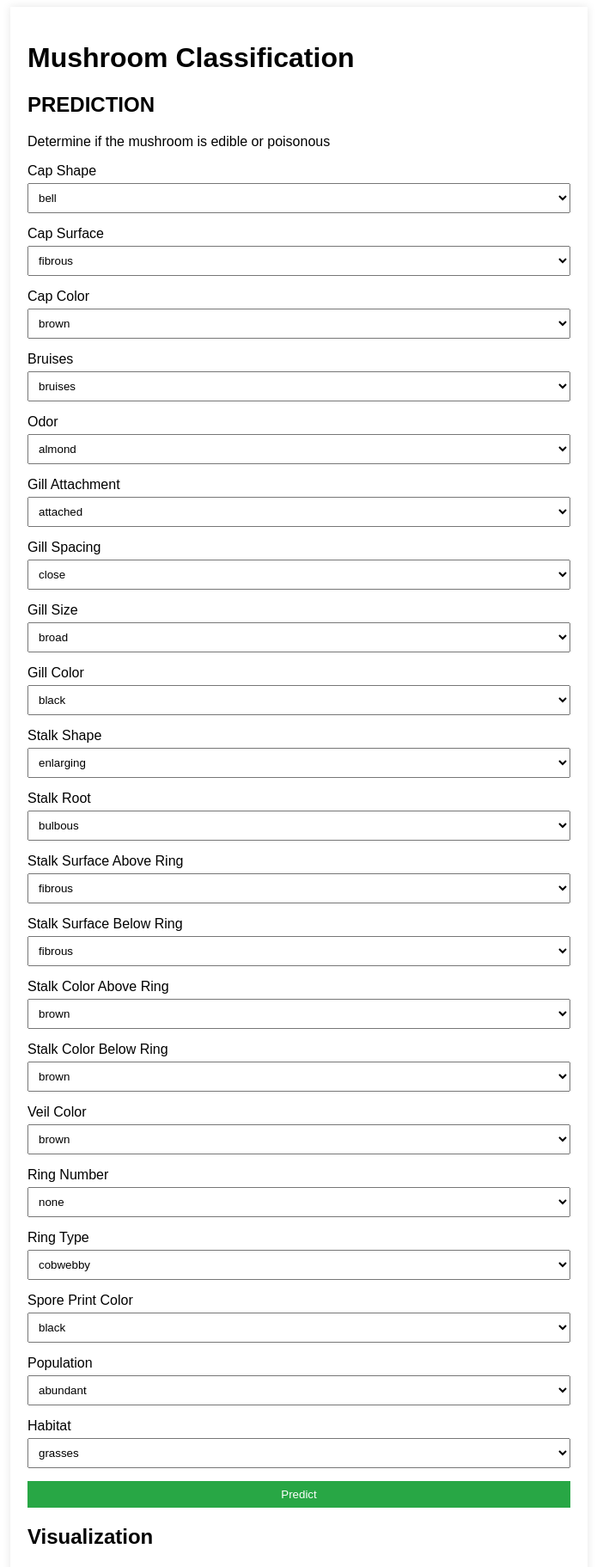
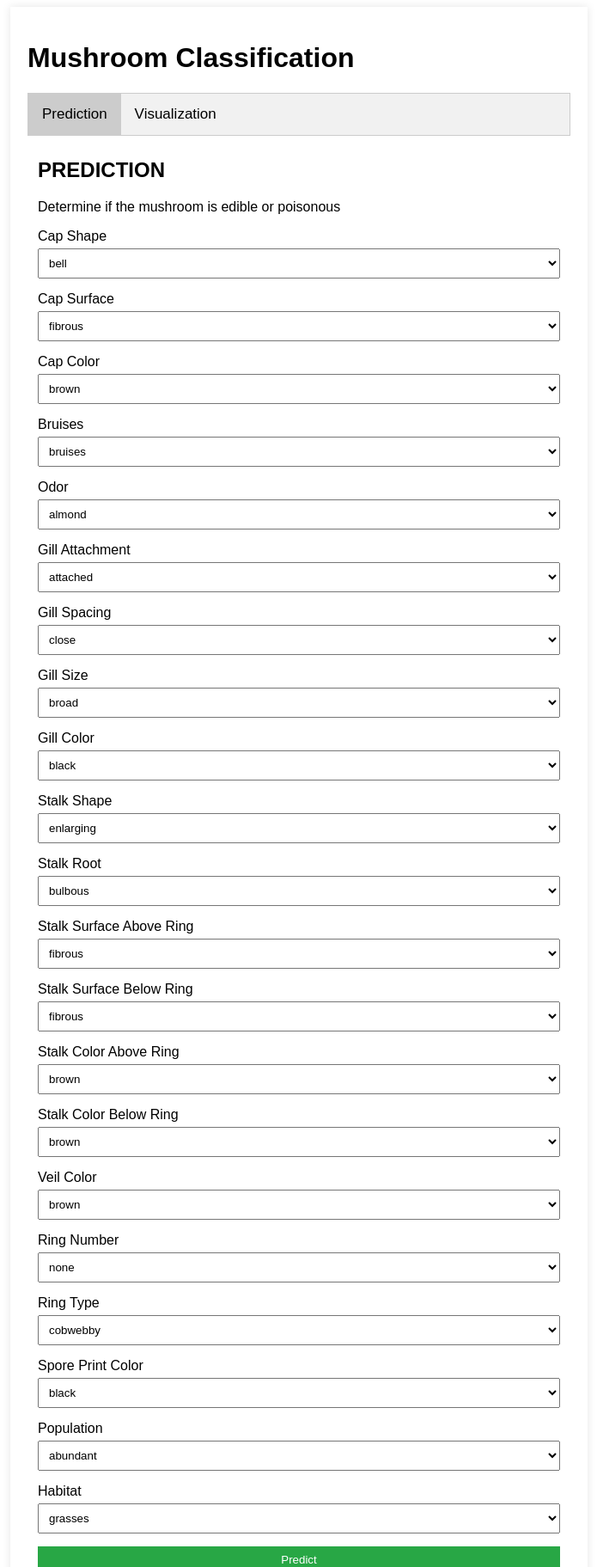
Before and after one commit to mjhihi/project4_team1, a Flask app: page / in a window 1280 px wide. Shown: the top 1823 px of the page at 86% size, without its empty margins (292-987 px from the left). Run offline with Flask 3, Linux system fonts and the light colour scheme; parts of the project's set-up code (start-up, migrations or seed data) failed here and were passed over.

Commit message:
Update index.html

```diff
--- a/templates/index.html
+++ b/templates/index.html
@@ -5,10 +5,58 @@
     <meta name="viewport" content="width=device-width, initial-scale=1.0">
     <title>Mushroom Classification</title>
     <link rel="stylesheet" href="{{ url_for('static', filename='styles.css') }}">
+    <style>
+        /* Add styles for tabs */
+        .tab {
+            overflow: hidden;
+            border: 1px solid #ccc;
+            background-color: #f1f1f1;
+        }
+
+        .tab button {
+            background-color: inherit;
+            float: left;
+            border: none;
+            outline: none;
+            cursor: pointer;
+            padding: 14px 16px;
+            transition: 0.3s;
+            font-size: 17px;
+        }
+
+        .tab button:hover {
+            background-color: #ddd;
+        }
+
+        .tab button.active {
+            background-color: #ccc;
+        }
+
+        .tabcontent {
+            display: none;
+            padding: 6px 12px;
+            border-top: none;
+        }
+
+        .standard-image-size {
+            width: 400px;
+            height: 300px;
+            object-fit: contain;
+            display: block;
+            margin: 10px auto;
+        }
+    </style>
 </head>
 <body>
     <div class="container">
         <h1>Mushroom Classification</h1>
+
+        <div class="tab">
+            <button class="tablinks" onclick="openTab(event, 'Prediction')" id="defaultOpen">Prediction</button>
+            <button class="tablinks" onclick="openTab(event, 'Visualization')">Visualization</button>
+        </div>
+
+        <div id="Prediction" class="tabcontent">
             <h2>PREDICTION</h2>
             <p>Determine if the mushroom is edible or poisonous</p>
             <form id="mushroomForm">
@@ -101,13 +149,33 @@
                 </div>
             </form>
             <div id="result"></div>
+        </div>
 
+        <div id="Visualization" class="tabcontent">
             <h2>Visualization</h2>
             <img src="{{ url_for('static', filename='class_bruises.png') }}" alt="Class vs. Bruises" class="standard-image-size">
             <img src="{{ url_for('static', filename='class_color1.png') }}" alt="Class vs. Gill Color Part 1" class="standard-image-size">
             <img src="{{ url_for('static', filename='class_color2.png') }}" alt="Class vs. Gill Color Part 2" class="standard-image-size">
             <img src="{{ url_for('static', filename='class_gillSize.png') }}" alt="Class vs. Gill Size" class="standard-image-size">
         </div>
+    </div>
     <script src="{{ url_for('static', filename='script.js') }}"></script>
+    <script>
+        function openTab(evt, tabName) {
+            var i, tabcontent, tablinks;
+            tabcontent = document.getElementsByClassName("tabcontent");
+            for (i = 0; i < tabcontent.length; i++) {
+                tabcontent[i].style.display = "none";
+            }
+            tablinks = document.getElementsByClassName("tablinks");
+            for (i = 0; i < tablinks.length; i++) {
+                tablinks[i].className = tablinks[i].className.replace(" active", "");
+            }
+            document.getElementById(tabName).style.display = "block";
+            evt.currentTarget.className += " active";
+        }
+
+        document.getElementById("defaultOpen").click();
+    </script>
 </body>
 </html>
```
Lines whose indentation alone changed are shown as unchanged.
